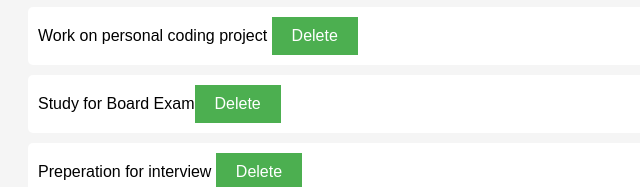
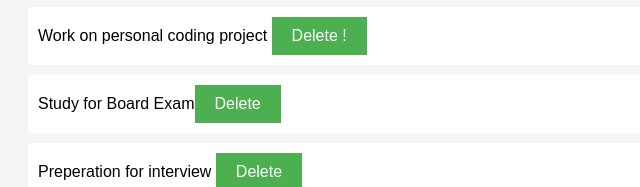
Before and after one commit to ori-on1/TODO-List, a plain HTML site: page index.html in a window 1280 px wide. Shown: the part 299-486 px from the top of the page, 0-640 px from the left. Drawn offline with Linux system fonts and the light colour scheme.

Commit message:
slightly modified delete option

```diff
--- a/index.html
+++ b/index.html
@@ -28,7 +28,7 @@
         <li>
           Work on personal coding project
           <button type="button" class="deleteOption" onclick="deleteTask(this)">
-            Delete
+            Delete !
           </button>
         </li>
         <li>
```
